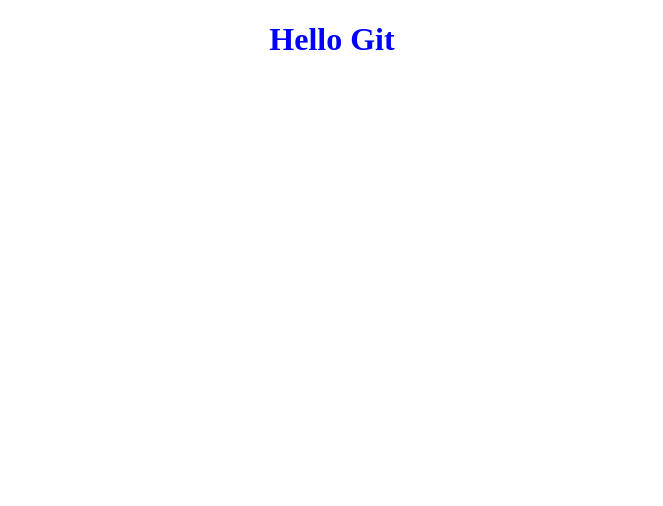
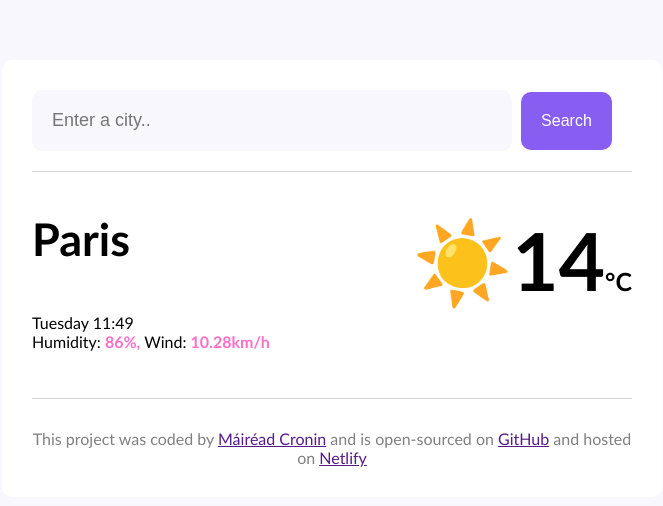
Before and after one commit to mcronin1996/weather-app, a plain HTML site: page index.html in a window 1280 px wide. Shown: the whole page, without its empty margins (308-971 px from the left). Drawn offline with nearby package versions, Linux system fonts and the light colour scheme.

Commit message:
Adding in weather application

```diff
--- a/index.html
+++ b/index.html
@@ -2,12 +2,59 @@
 <html lang="en">
   <head>
     <meta charset="UTF-8" />
-    <meta name="viewport" content="width=<device-width>, initial-scale=1.0" />
-    <title>Document</title>
-    <link rel="stylesheet" href="style.css" />
+    <meta name="viewport" content="width=device-width, initial-scale=1.0" />
+    <title>Shecodes</title>
+    <!DOCTYPE html>
+    <html lang="en">
+      <head>
+        <meta charset="UTF-8" />
+        <meta name="viewport" content="width=device-width, initial-scale=1.0" />
+        <title>Shecodes</title>
+        <link rel="stylesheet" href="style.css" />
+        <script src="https://unpkg.com/axios@1.1.2/dist/axios.min.js"></script>
+        <style></style>
+      </head>
+      <body>
+        <div class="outline">
+          <header>
+            <form id="search-form">
+              <input
+                type="search"
+                placeholder="Enter a city.."
+                required
+                class="search-box"
+                id="search-input"
+              />
+              <input type="submit" value="Search" class="search-button" />
+            </form>
+          </header>
+          <section>
+            <div class="main-city">
+              <div>
+                <h1 id="current-city">Paris</h1>
+                <p><div id="current-date">
+                  Wednesday 19:35, broken clouds
+                 </div>
+                  Humidity: <span class="pink-bold">86%,</span> Wind:
+                  <span class="pink-bold">10.28km/h</span>
+                </p>
+              </div>
+              <div  class="temp">☀️<span id="current-temperature" >14</span><span class="degrees">°C</span></div>
+            </div>
+          </section>
+          <footer>
+            <div class="bio">
+              This project was coded by
+              <a href="">Máiréad Cronin</a>
+              and is open-sourced on
+              <a href="">GitHub</a>
+              and hosted on
+              <a href="">Netlify</a>
+            </div>
+          </footer>
+        </div>
+        <script src="script.js"></script>
+      </body>
+    </html>
   </head>
-  <body>
-    <h1>Hello Git</h1>
-    <script src="script.js"></script>
-  </body>
 </html>
--- a/script.js
+++ b/script.js
@@ -0,0 +1,66 @@
+let weather = {
+  paris: {
+    temp: 19.7,
+    humidity: 80,
+  },
+  tokyo: {
+    temp: 17.3,
+    humidity: 50,
+  },
+  lisbon: {
+    temp: 30.2,
+    humidity: 20,
+  },
+  "san francisco": {
+    temp: 20.9,
+    humidity: 100,
+  },
+  oslo: {
+    temp: -5,
+    humidity: 20,
+  },
+};
+
+function formatDate(date) {
+  let minutes = date.getMinutes();
+  let hours = date.getHours();
+  let day = date.getDay();
+
+  let days = [
+    "Sunday",
+    "Monday",
+    "Tuesday",
+    "Wednesday",
+    "Thursday",
+    "Friday",
+    "Saturday",
+  ];
+
+  let formattedDay = days[day];
+  return `${formattedDay} ${hours}:${minutes}`;
+}
+
+let currentDateELement = document.querySelector("#current-date");
+let currentDate = new Date();
+
+currentDateELement.innerHTML = formatDate(currentDate);
+
+function search(event) {
+  event.preventDefault();
+  var searchInputElement = document.querySelector("#search-input");
+  var city = searchInputElement.value;
+  var apiKey = "b2a5adcct04b33178913oc335f405433";
+  let apiUrl = `https://api.shecodes.io/weather/v1/current?query=${city}&key=${apiKey}&units=metric`;
+  axios.get(apiUrl).then(displayTemperature);
+}
+
+let searchForm = document.querySelector("#search-form");
+searchForm.addEventListener("submit", search);
+
+function displayTemperature(response) {
+  var temperatureElement = document.querySelector("#current-temperature");
+  var temperature = Math.round(response.data.temperature.current);
+  var cityElement = document.querySelector("#current-city");
+  cityElement.innerHTML = response.data.city;
+  temperatureElement.innerHTML = temperature;
+}
--- a/style.css
+++ b/style.css
@@ -1,4 +1,73 @@
+body {
+  background-color: #f9f7fe;
+  font-family: "Gill Sans", sans-serif;
+}
 h1 {
+  font-size: 45px;
+  margin: 0;
+}
+p {
+  padding-top: 15px;
+  color: grey;
+}
+footer {
+  border-top: 1px solid lightgray;
+  padding-top: 15px;
+  color: grey;
   text-align: center;
-  color: blue;
+  font-weight: light;
 }
+.temp {
+  font-size: 80px;
+  font-weight: bold;
+}
+.outline {
+  background: white;
+  max-width: 600px;
+  margin: 60px auto;
+  padding: 30px;
+  border-radius: 10px;
+}
+.search-box {
+  background-color: #f9f7fe;
+  color: grey;
+  font-size: 18px;
+  padding: 20px;
+  border-radius: 10px;
+  width: 80%;
+  border-width: 0;
+}
+.search-button {
+  margin-left: 5px;
+  font-size: 16px;
+  background-color: #885df1;
+  color: white;
+  border-width: 0;
+  padding: 20px;
+  border-radius: 10px;
+}
+.search-button:hover {
+  background-color: #f9f7fe;
+  color: #885df1;
+  cursor: pointer;
+  transition: 2ms;
+}
+.main-city {
+  border-top: 1px solid lightgray;
+  padding-top: 40px;
+  display: flex;
+  justify-content: space-between;
+  margin-top: 20px;
+}
+.pink-bold {
+  color: #ff6ec7;
+  font-weight: bold;
+}
+
+.bio {
+  padding-top: 15px;
+}
+
+.degrees {
+  font-size: 25px;
+}
```
